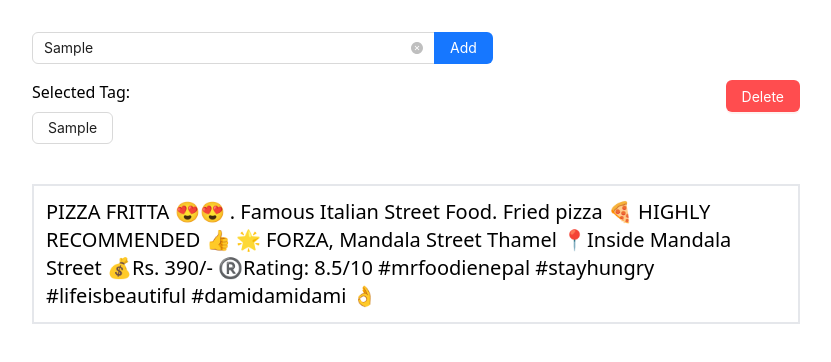
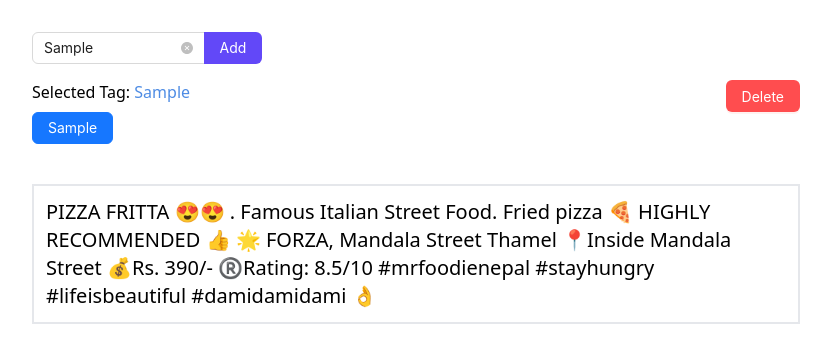
Before and after one commit to safal312/nepali_ner_annotator, a React (Create React App) app: page / in a window 1280 px wide. Both pictures are taken after typing "Sample" into the empty fields and a click on the button "Add". Shown: the top 362 px of the page, without its empty margins (224-1055 px from the left). Built offline with nearby package versions, Linux system fonts and the light colour scheme.

Commit message:
added feature to delete tags, randomize colors

```diff
--- a/src/App.css
+++ b/src/App.css
@@ -33,3 +33,7 @@
 .name {
   background-color: rgba(243, 60, 60, 0.568);
 }
+
+#tagInput .ant-input-search-button {
+  background-color: rgb(98, 72, 248);
+}
--- a/src/components/Tags.js
+++ b/src/components/Tags.js
@@ -1,5 +1,6 @@
 import React, {useState} from 'react'
 import { Radio, Input, Button } from 'antd'
+import { v4 as uuidv4 } from 'uuid';
 
 const { Search } = Input
 
@@ -11,26 +12,47 @@
         if (value === "" || value === null || value === undefined) return
         if (tags.includes(value)) return
 
-        setTags([...tags, value])
-        console.log([...tags, value])
+        const hue = parseInt(Math.random() * 360)
+        const sat = parseInt(Math.random() * 45) + 50
+        const light = 60
+
+        const id = uuidv4()
+
+        const tag = {id, value, color: [hue, sat, light]}
+        console.log(tags)
+        setTags([...tags, tag])
+        if (tags.length === 0) {
+            setTagValue(tag)
+        }
     }
 
     const onTagChange = (e) => {
         if (e.target.value === "" || e.target.value === null) return
-        setTagValue(e.target.value)
+        tags.forEach(tag => {
+            if (tag.value === e.target.value) {
+                setTagValue(tag)
+            }
+        })
     }
 
     const handleTagDelete = (e) => {
-        const filteredTags = tags.filter(tag => tag !== tagValue)
-        console.log(tags.at(-2))
-        if (tags.length >= 1) setTagValue(tags[-2])
+        let index;
+        const filteredTags = tags.filter((tag, i) => {
+            const bool = tag.value !== tagValue.value
+            if (!bool) index = i
+            return bool
+        })
+
+        if (tags.length >= 1) {
+            setTagValue(tags.at(index-1))
+        }
         setTags(filteredTags)
     }
 
   return (
-    <div className='textbox'>
+    <div id="tagInput" className='textbox'>
         <Search
-            style={{ color: 'red', display: 'block', minWidth: '10em', width: "60%", marginBottom: "1em" }}
+            style={{ display: 'block', minWidth: '10em', width: "30%", marginBottom: "1em" }}
             placeholder="Enter Tag Name"
             allowClear
             enterButton="Add"
@@ -38,16 +60,17 @@
             onSearch={onInputChange}
         />
         {tags.length > 0 && <div className='flex justify-between'>
-            <div>Selected Tag: {tagValue}</div>
+            <div>Selected Tag: <span style={{color: `hsl(${tagValue.color[0]}, ${tagValue.color[1]}%, ${tagValue.color[2]}%)`}} >{tagValue.value}</span></div>
             <div>
                 <Button onClick={handleTagDelete} type="primary" danger>
                     Delete
                 </Button>
             </div>
         </div>}
-        <Radio.Group defaultValue="Name" buttonStyle="solid" className='textbox' onChange={onTagChange} value={tagValue}>
+
+        <Radio.Group buttonStyle="solid" className='textbox' onChange={onTagChange} value={tagValue.value}>
             {tags.map(tag => {
-                return <Radio.Button key={tag} value={tag}>{tag}</Radio.Button>
+                return <Radio.Button key={tag.value} value={tag.value}>{tag.value}</Radio.Button>
             })}
         </Radio.Group>
 
--- a/src/utils/createEntity.js
+++ b/src/utils/createEntity.js
@@ -9,6 +9,7 @@
 
     const identifier = uuidv4()
     span.id = identifier
+    // span.style.backgroundColor = `hsl(${hue}, ${sat}, ${light})`
 
     try {
         range.surroundContents(span)
@@ -38,7 +39,10 @@
 
     console.log(position)
 
-    return position
+    return {
+        id: identifier,
+        position
+    }
 }
 
 export default createEntity
```
